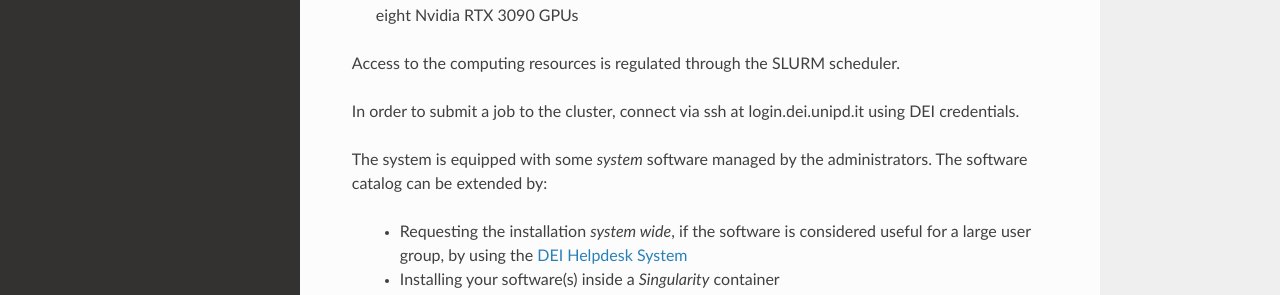
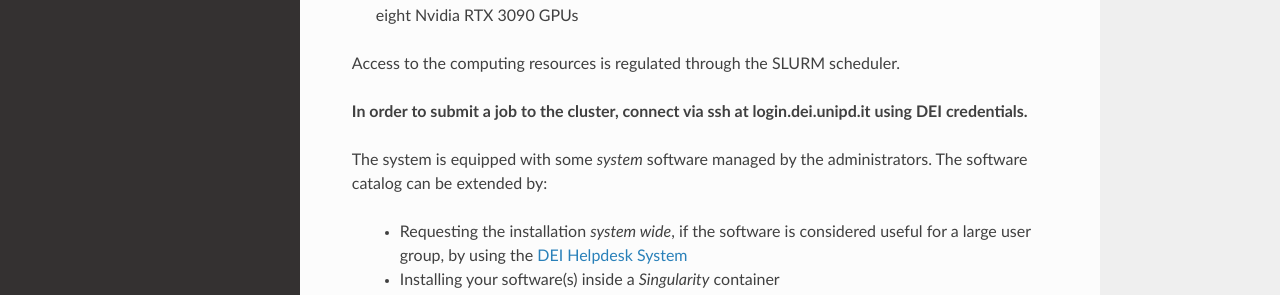
Before and after one commit to agostinoandriolo/clusterDEIguide, a Sphinx documentation site: the page built from ClusterDEIUserGuide-master/docs/Overview.rst, in a window 1280 px wide. Shown: the part 468-763 px from the top of the page. Built offline with Sphinx 7.4.7 and the Read the Docs theme 2.0.0, drawn with Linux system fonts in a browser that asks for light colours.

```diff
--- a/ClusterDEIUserGuide-master/docs/Overview.rst
+++ b/ClusterDEIUserGuide-master/docs/Overview.rst
@@ -20,7 +20,7 @@ Overview of the Cluster DEI Platform
 
 Access to the computing resources is regulated through the SLURM scheduler.
 
-In order to submit a job to the cluster, connect via ssh at login.dei.unipd.it using DEI credentials.
+**In order to submit a job to the cluster, connect via ssh at login.dei.unipd.it using DEI credentials.**
 
 The system is equipped with some *system* software managed by the administrators. The software
 catalog can be extended by:
```
